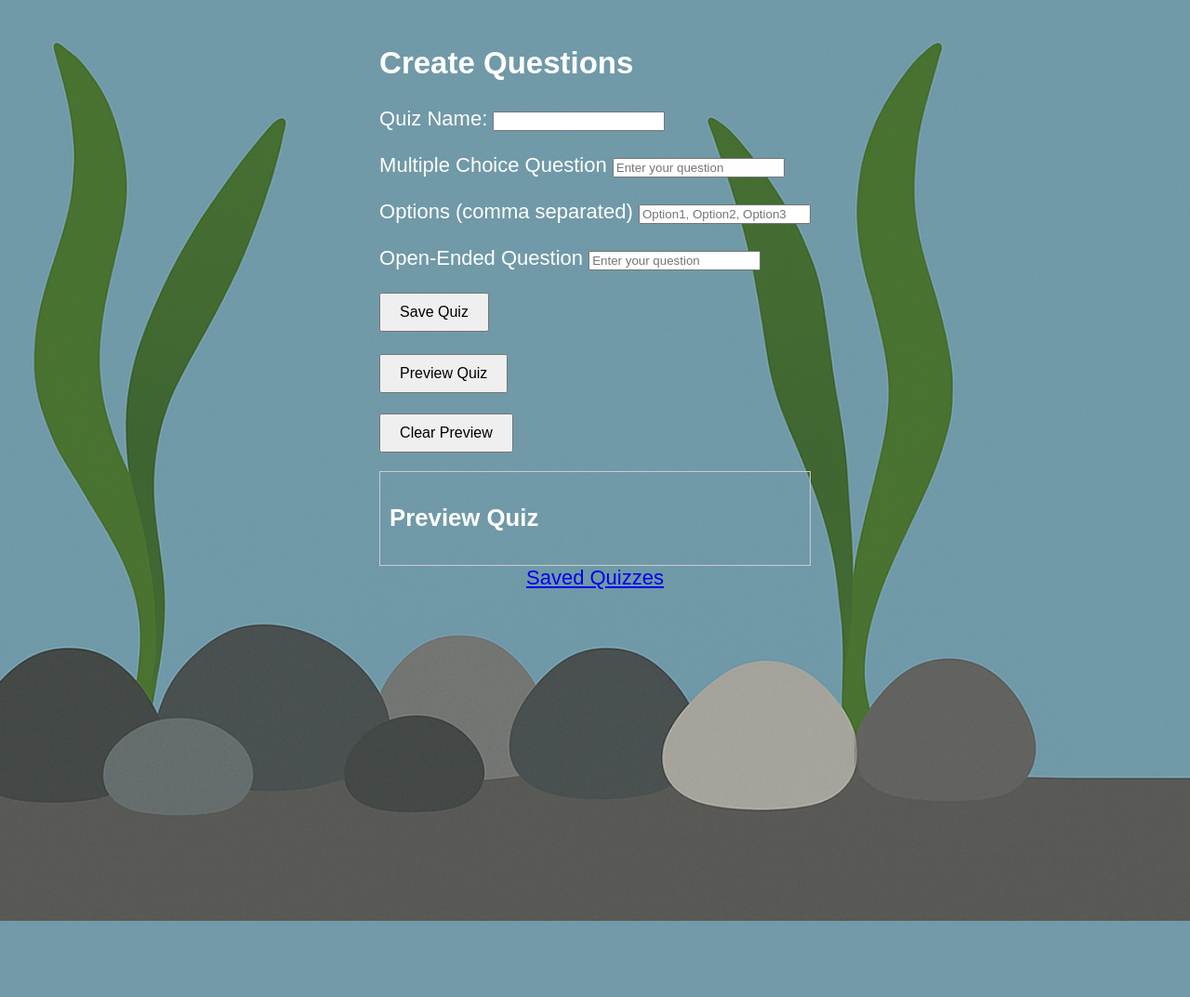
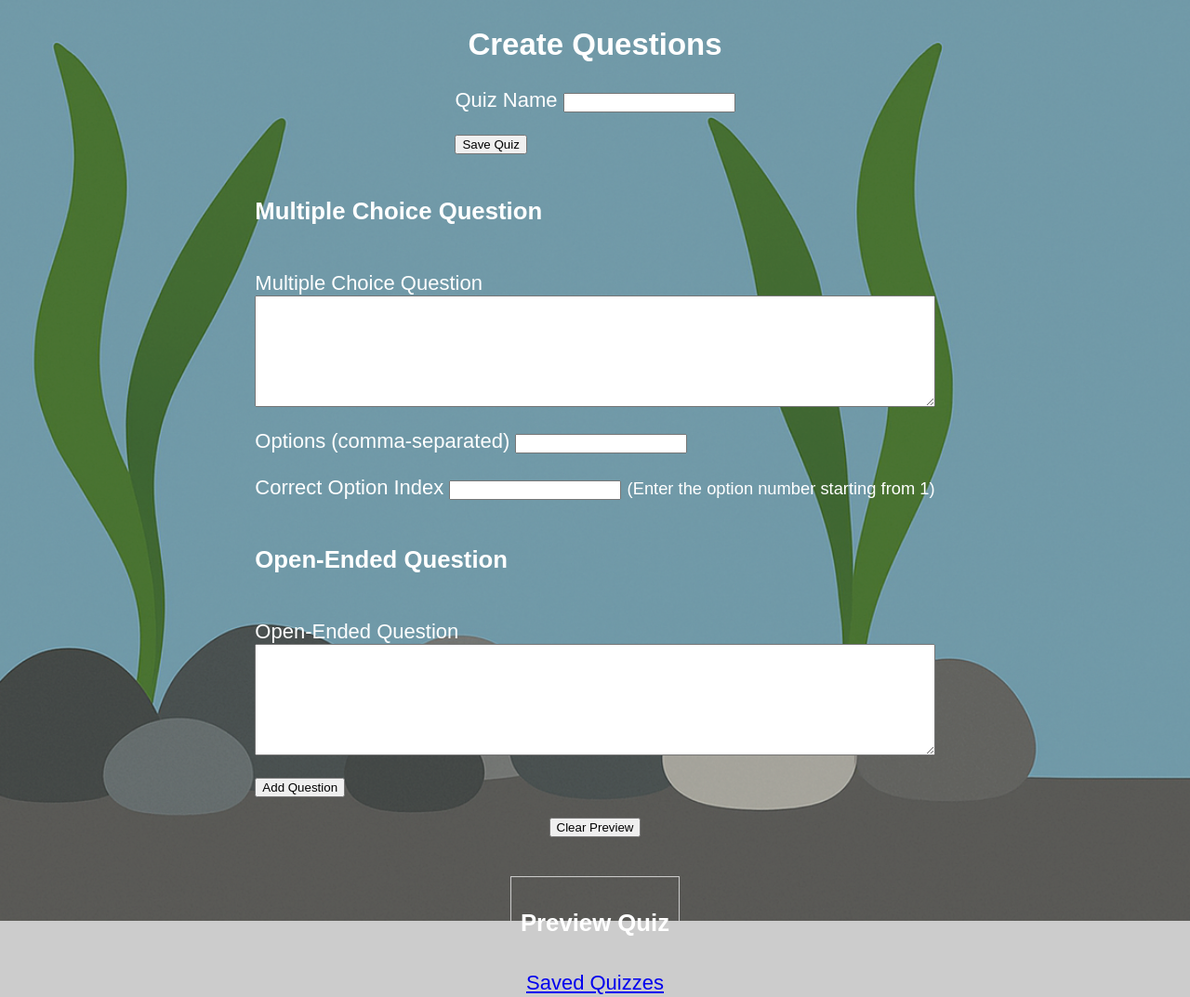
Before and after one commit to Cristian5505/StudyGroupApp, a Flask app: page /mkquiz in a window 1280 px wide. Shown: the part 129-1202 px from the top of the page at 93% size. Before the commit the page ends 1120 px from the top, so only its background shows below. Run offline with Flask 3, Linux system fonts and the light colour scheme.

Commit message:
finished quizzes

```diff
--- a/app/forms.py
+++ b/app/forms.py
@@ -56,3 +56,19 @@
         ('Physics', 'Physics')
     ], coerce=str)
     submit = SubmitField('Update Flairs')
+
+
+class AddQuestionForm(FlaskForm):
+    mcQuestion = TextAreaField('Multiple Choice Question')
+    mcOptions = StringField('Options (comma-separated)')
+    correctOption = IntegerField('Correct Option Index')
+    openEndedQuestion = TextAreaField('Open-Ended Question')
+    add_question = SubmitField('Add Question')
+
+
+class SaveQuizForm(FlaskForm):
+    quizName = StringField('Quiz Name', validators=[DataRequired()])
+    save_quiz = SubmitField('Save Quiz')
+
+class ClearPreviewForm(FlaskForm): # This is a form, so we need to create a class for it
+    clear_preview = SubmitField('Clear Preview')
--- a/app/routes.py
+++ b/app/routes.py
@@ -68,32 +68,56 @@
 
 @app.route('/mkquiz', methods=['GET', 'POST'])
 def mkquiz():
+    add_question_form = AddQuestionForm()
+    save_quiz_form = SaveQuizForm()
+    clear_preview_form = ClearPreviewForm()
+
     if request.method == 'POST':
-        mc_question = request.form.get('mcQuestion')
-        mc_options = request.form.get('mcOptions')
-        open_ended_question = request.form.get('openEndedQuestion')
+        if add_question_form.add_question.data:
+            questions = session.get('questions', [])
+            if add_question_form.mcQuestion.data:
+                # Only process mcOptions and correctOption if mcQuestion is filled
+                if not add_question_form.mcOptions.data or len(add_question_form.mcOptions.data.split(',')) < 2:
+                    flash('Please provide at least two options for your multiple-choice question.', 'error')
+                    return redirect(url_for('mkquiz'))
+                try:
+                    correct_option = int(add_question_form.correctOption.data)
+                    if correct_option < 0 or correct_option >= len(add_question_form.mcOptions.data.split(',')):
+                        flash('Invalid correct option selected.', 'error')
+                        return redirect(url_for('mkquiz'))
+                except ValueError:
+                    flash('Invalid correct option selected.', 'error')
+                    return redirect(url_for('mkquiz'))
 
-        questions = session.get('questions', [])
+                questions.append({
+                    'type': 'mc',
+                    'question': add_question_form.mcQuestion.data,
+                    'options': [option.strip() for option in add_question_form.mcOptions.data.split(',')],
+                    'correct': int(add_question_form.correctOption.data) - 1
+                })
+            # Always add the open-ended question if it's filled, even if mcQuestion is empty
+            if add_question_form.openEndedQuestion.data:
+                questions.append({
+                    'type': 'open_ended',
+                    'question': add_question_form.openEndedQuestion.data
+                })
+            session['questions'] = questions
+            return redirect(url_for('mkquiz'))   # Redirect to refresh and clear the form
 
-        if mc_question:
-            questions.append({
-                'type': 'mc',
-                'question': mc_question,
-                'options': mc_options.split(',')
-            })
-        if open_ended_question:
-            questions.append({
-                'type': 'open_ended',
-                'question': open_ended_question
-            })
+        elif save_quiz_form.save_quiz.data and save_quiz_form.validate():
+            return redirect(url_for('save_quiz', quiz_name=save_quiz_form.quizName.data))
 
-        session['questions'] = questions
-        if 'action' in request.form:
-               action = request.form['action']
-               if action == 'save' and request.form.get('quizName'):
-                   return redirect(url_for('save_quiz', quiz_name=request.form.get('quizName')))
+        elif clear_preview_form.clear_preview.data:  # Check if the form was submitted
+            session.pop('questions', None)
+            flash('Preview cleared!', 'success')
+            return redirect(url_for('mkquiz'))
 
-    return render_template('mkquiz.html', questions=session.get('questions', []))
+    return render_template('mkquiz.html',
+                           add_question_form=add_question_form,
+                           save_quiz_form=save_quiz_form,
+                           clear_preview_form = clear_preview_form,
+                           questions=session.get('questions', []),
+                           enumerate=enumerate)
 
 @app.route('/save_quiz/<quiz_name>', methods=['GET'])
 @login_required
@@ -115,6 +139,7 @@
        quizzes = Quiz.query.filter_by(owner_id=current_user.id).all()  # Filter by owner_id
        return render_template('view_quiz.html', quizzes=quizzes)
 
+
 @app.route('/download_quiz/<int:quiz_id>')
 @login_required
 def download_quiz(quiz_id):
@@ -130,10 +155,48 @@
         for i, question in enumerate(questions, 1):  # Start numbering from 1
             f.write(f"Question {i}: {question['question']}\n")
             if 'options' in question:
-                f.write("Options:\n" + "\n".join([f"- {option}" for option in question['options']]) + "\n")
+                for j, option in enumerate(question['options']):
+                    correct_marker = ' (Correct)' if 'correct' in question and j == question['correct'] else ''
+                    f.write(f"- {option}{correct_marker}\n")
             f.write("\n")
 
     return send_from_directory(downloads_folder, f'{quiz.name}.txt', as_attachment=True)
+
+@app.route('/take_quiz/<int:quiz_id>', methods=['GET', 'POST'])
+@login_required
+def take_quiz(quiz_id):
+    quiz = Quiz.query.get_or_404(quiz_id)
+    questions = json.loads(quiz.questions)
+
+    if request.method == 'POST':
+        # Get user's answers from the form
+        user_answers = {}
+        for i, question in enumerate(questions):
+            if question['type'] == 'mc':
+                answer = request.form.get(f'question_{i}')
+                try:
+                    answer = int(answer)
+                except (ValueError, TypeError):
+                    answer = None  # Handle invalid input
+                user_answers[i] = answer
+
+        # Check if all multiple-choice questions are answered
+        all_answered = all(i in user_answers for i, q in enumerate(questions) if q['type'] == 'mc')
+
+        if not all_answered:
+            flash('Please answer all multiple-choice questions before submitting.', 'error')
+        else:
+            # Grade the quiz
+            score = 0
+            for i, question in enumerate(questions):
+                if question['type'] == 'mc' and user_answers.get(i) == question.get('correct'):
+                    score += 1
+
+            return render_template('quiz_results.html', quiz=quiz, questions=questions, user_answers=user_answers,
+                                   score=score, enumerate=enumerate)
+
+    return render_template('take_quiz.html', quiz=quiz, questions=questions, enumerate=enumerate)
+
 
 @app.route('/clear_session', methods=['POST'])
 def clear_session():
--- a/app/templates/mkquiz.html
+++ b/app/templates/mkquiz.html
@@ -1,30 +1,53 @@
 {% extends "base.html" %}
 {% block content %}
-    <div class="tab-content">
-        <div class="tab-pane fade show active" id="tab1">
+
 <h2>Create Questions</h2>
-            <form method="POST" action="/mkquiz">
-                <div class="mb-3">
-                    <label for="quizName" class="form-label">Quiz Name:</label>
-                    <input type="text" class="form-control" id="quizName" name="quizName" required>
+
+<form method="POST" action="{{ url_for('mkquiz') }}">
+    {{ save_quiz_form.hidden_tag() }}
+    <div>
+        {{ save_quiz_form.quizName.label }}
+        {{ save_quiz_form.quizName }}
     </div>
-                <div class="mb-3">
-                    <label for="mcQuestion" class="form-label">Multiple Choice Question</label>
-                    <input type="text" class="form-control" id="mcQuestion" name="mcQuestion" placeholder="Enter your question">
+    <div>
+        {{ save_quiz_form.save_quiz }}
     </div>
-                <div class="mb-3">
-                    <label for="mcOptions" class="form-label">Options (comma separated)</label>
-                    <input type="text" class="form-control" id="mcOptions" name="mcOptions" placeholder="Option1, Option2, Option3">
+</form>
+
+<form method="POST" action="{{ url_for('mkquiz') }}">
+    {{ add_question_form.hidden_tag() }}
+    <h3>Multiple Choice Question</h3>
+    <div>
+        {{ add_question_form.mcQuestion.label }}
+        {{ add_question_form.mcQuestion }}
     </div>
-                <div class="mb-3">
-                    <label for="openEndedQuestion" class="form-label">Open-Ended Question</label>
-                    <input type="text" class="form-control" id="openEndedQuestion" name="openEndedQuestion" placeholder="Enter your question">
+    <div>
+        {{ add_question_form.mcOptions.label }}
+        {{ add_question_form.mcOptions }}
     </div>
-                <button type="submit" class="btn btn-primary" name="action" value="save">Save Quiz</button>
-                <button type="submit" class="btn btn-secondary" name="action" value="preview">Preview Quiz</button>
+    <div>
+        {{ add_question_form.correctOption.label }}
+        {{ add_question_form.correctOption }}
+        <small class="form-text text-muted">(Enter the option number starting from 1)</small>
+    </div>
+
+    <h3>Open-Ended Question</h3>
+    <div>
+        {{ add_question_form.openEndedQuestion.label }}
+        {{ add_question_form.openEndedQuestion }}
+    </div>
+
+    <div>
+        {{ add_question_form.add_question }}
+    </div>
 </form>
-            <form method="POST" action="/clear_session" style="display:inline;">
-                <button type="submit" class="btn btn-danger">Clear Preview</button>
+
+
+<form method="POST" action="{{ url_for('mkquiz') }}">
+    {{ clear_preview_form.hidden_tag() }}
+    <div>
+        {{ clear_preview_form.clear_preview }}
+    </div>
 </form>
 
 <div class="preview">
@@ -33,7 +56,16 @@
         {% for question in questions %}
             {% if question['type'] == 'mc' %}
                 <strong>Multiple Choice:</strong> {{ question['question'] }} <br>
-                            <strong>Options:</strong> {{ question['options'] | join(', ') }} <br>
+                <strong>Options:</strong>
+                <ul>
+                {% for i, option in enumerate(question['options']) %}
+                    <li>{{ option }}
+                    {% if 'correct' in question and i == question['correct'] %}
+                        (Correct)
+                    {% endif %}
+                    </li>
+                {% endfor %}
+                </ul>
             {% elif question['type'] == 'open_ended' %}
                 <strong>Open Ended:</strong> {{ question['question'] }} <br>
             {% endif %}
@@ -41,7 +73,7 @@
         {% endfor %}
     </div>
 </div>
-        </div>
-    </div>
-    <a href="{{ url_for('view_quizzes') }}" class="btn btn-info" role="button">Saved Quizzes</a>
+
+<a href="{{ url_for('view_quizzes') }}" class="btn btn-primary">Saved Quizzes</a>
+
 {% endblock %}
--- a/app/templates/view_quiz.html
+++ b/app/templates/view_quiz.html
@@ -3,7 +3,11 @@
     <h2>Saved Quizzes</h2>
     <ul>
     {% for quiz in quizzes %}
-        <li><a href="{{ url_for('download_quiz', quiz_id=quiz.id) }}">{{ quiz.name }}</a></li>
+        <li>
+            {{ quiz.name }}
+            <a href="{{ url_for('take_quiz', quiz_id=quiz.id) }}" class="btn btn-sm btn-primary">Take Quiz</a>
+            <a href="{{ url_for('download_quiz', quiz_id=quiz.id) }}" class="btn btn-sm btn-secondary">Download</a>
+        </li>
     {% endfor %}
     </ul>
     <a href="{{ url_for('mkquiz') }}" class="btn btn-info" role="button">Quiz Creator</a>
```
Lines whose indentation alone changed are shown as unchanged.
